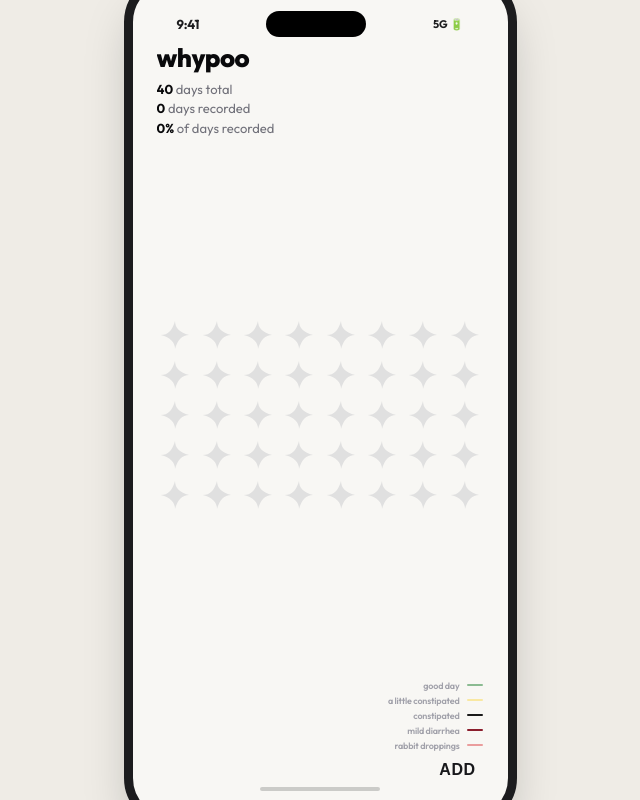
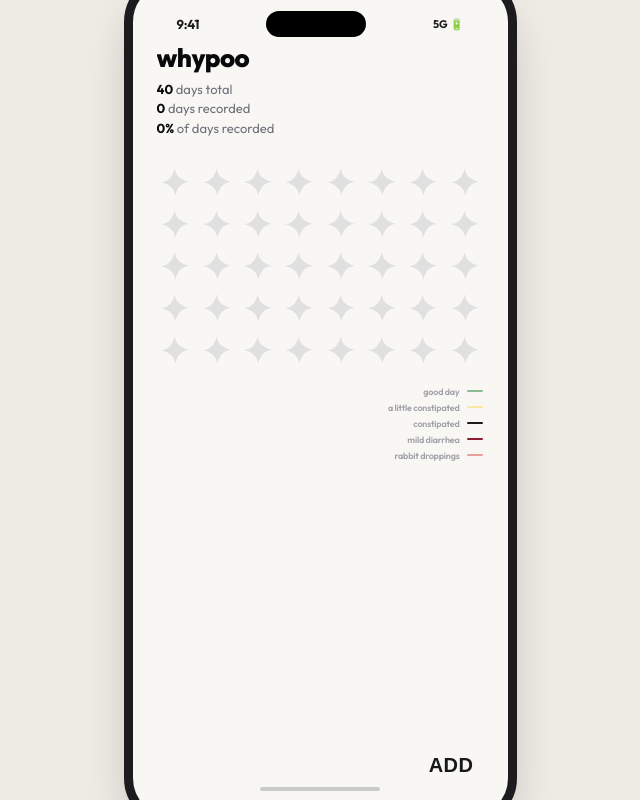
Before and after one commit to nomadnkioi/whypoo, a React (Vite) app: page / in a window 1280 px wide. Shown: the whole page, without its empty margins (320-960 px from the left). Built offline with nearby package versions, Linux system fonts and the light colour scheme; no server answers.

Commit message:
fix: elevate diamond grid position, place color legend right below diamonds, enlarge ADD button

```diff
--- a/src/index.css
+++ b/src/index.css
@@ -188,6 +188,7 @@ body {
   flex: 1;
   display: flex;
   flex-direction: column;
+  justify-content: space-between;
   overflow: hidden;
   padding: 0;
   scrollbar-width: none;
@@ -197,7 +198,6 @@ body {
 }
 
 .calendar-container {
-  flex: 1;
   display: flex;
   flex-direction: column;
   justify-content: flex-start;
@@ -206,7 +206,7 @@ body {
 
 /* 상단 통계 헤더 */
 .stats-header {
-  margin-bottom: 12px;
+  margin-bottom: 28px;
   flex-shrink: 0;
 }
 
@@ -233,20 +233,21 @@ body {
   margin-top: 1px;
 }
 
-/* 다이아몬드 그리드 컨테이너 */
+/* 다이아몬드 그리드 컨테이너 (상단 통계 바로 아래 위치) */
 .star-grid-container {
-  flex: 1;
+  flex-shrink: 0;
   display: flex;
   align-items: center;
   justify-content: center;
-  padding: 4px 0;
+  padding: 0;
+  margin-bottom: 20px;
   min-height: 0;
 }
 
 .star-grid {
   display: grid;
   grid-template-columns: repeat(8, 1fr);
-  gap: 8px 4px;
+  gap: 10px 4px;
   justify-items: center;
   align-items: center;
   width: 100%;
@@ -267,14 +268,45 @@ body {
   transform: scale(0.95);
 }
 
-/* 하단 플로팅 액션 바 (오른쪽 끝 배치) */
+/* 이미지 2 스타일 우측 미니 색상 범례(Legend) - 다이아몬드 그리드 바로 아래 위치 */
+.color-legend-container {
+  flex-shrink: 0;
+  display: flex;
+  flex-direction: column;
+  align-items: flex-end;
+  gap: 5px;
+  padding-right: 2px;
+}
+
+.legend-item {
+  display: flex;
+  align-items: center;
+  gap: 8px;
+}
+
+.legend-text {
+  font-size: 9px;
+  font-weight: 600;
+  color: #A1A1AA;
+  letter-spacing: -0.2px;
+  text-transform: lowercase;
+}
+
+.legend-bar {
+  width: 14px;
+  height: 2.5px;
+  border-radius: 2px;
+}
+
+/* 하단 플로팅 액션 바 (화면 최하단 우측 끝 배치) */
 .bottom-floating-bar {
   position: relative;
   flex-shrink: 0;
   display: flex;
   justify-content: flex-end;
   align-items: center;
-  padding: 2px 0 0;
+  padding: 8px 0 0;
+  margin-top: auto;
   z-index: 10;
   pointer-events: auto;
 }
@@ -282,12 +314,12 @@ body {
 .fab-add-btn {
   background: transparent;
   border: none;
-  font-size: 16px;
+  font-size: 20px;
   font-weight: 800;
   color: #18181B;
   letter-spacing: 0.5px;
   cursor: pointer;
-  padding: 4px 8px;
+  padding: 6px 10px;
   transition: opacity 0.15s ease, transform 0.15s ease;
 }
 
@@ -297,35 +329,6 @@ body {
 
 .fab-add-btn:active {
   transform: scale(0.95);
-}
-
-.sample-data-btn {
-  background-color: #F4F4F5;
-  border: 1px solid #E4E4E7;
-  padding: 8px 14px;
-  border-radius: 20px;
-  font-size: 11px;
-  font-weight: 600;
-  color: #52525B;
-  cursor: pointer;
-  pointer-events: auto;
-  transition: all 0.2s ease;
-}
-
-.sample-data-btn:hover {
-  background-color: #E4E4E7;
-  color: #18181B;
-}
-
-/* 이미지 2 스타일 우측 하단 미니 색상 범례(Legend) */
-.color-legend-container {
-  flex-shrink: 0;
-  display: flex;
-  flex-direction: column;
-  align-items: flex-end;
-  gap: 4px;
-  margin-bottom: 4px;
-  padding-right: 2px;
 }
 
 .legend-item {
```
